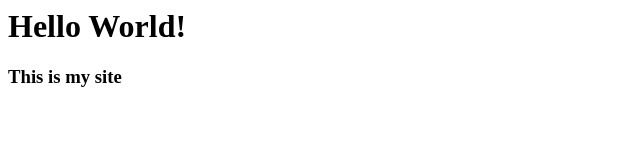
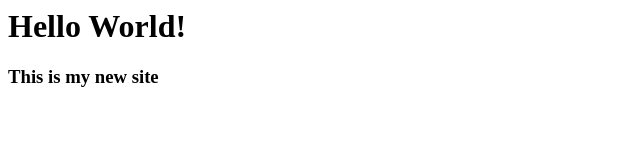
Before and after one commit to Minadoosti/Minadoosti.github.io, a plain HTML site: page index.html in a window 1280 px wide. Shown: the full height of the page, 0-640 px from the left. Drawn offline with Linux system fonts and the light colour scheme.

Commit message:
modification

```diff
--- a/index.html
+++ b/index.html
@@ -3,6 +3,6 @@
 <h1>
 Hello World!
 </h1>
-<h3>This is my site</h3>
+<h3>This is my new site</h3>
 </body>
 </html>
```
